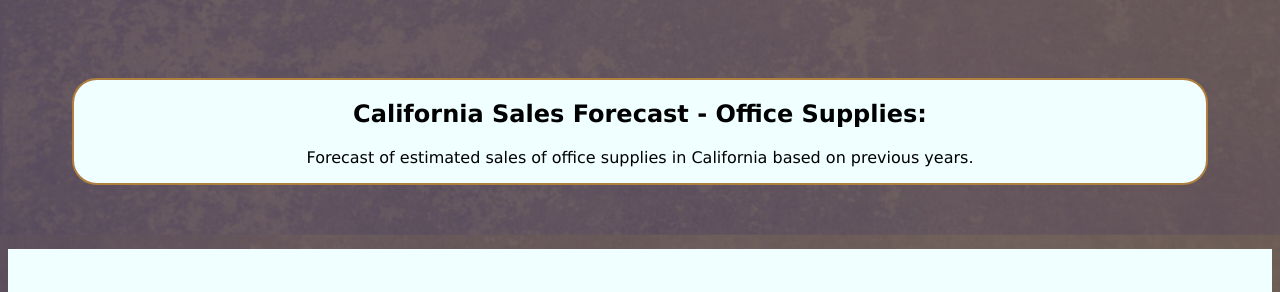
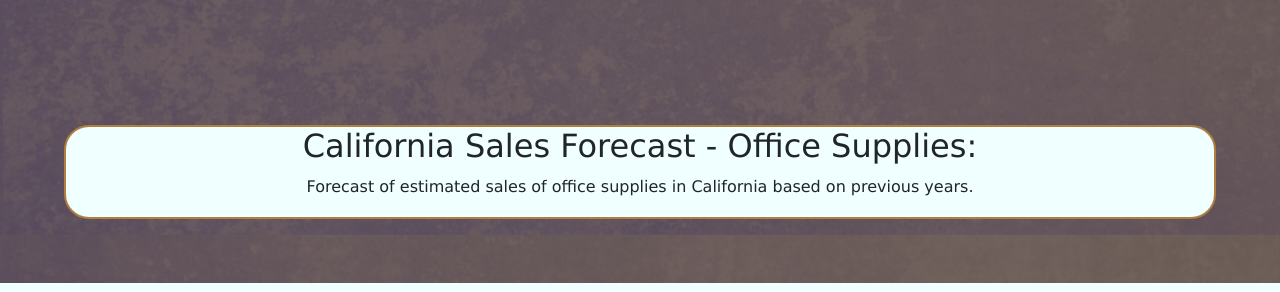
Before and after one commit to jackenelson25/IS-WebDev-Project, a plain HTML site: page html/tableau.html in a window 1280 px wide. Shown: the part 619-911 px from the top of the page. Drawn offline with nearby package versions, Linux system fonts and the light colour scheme.

Commit message:
Update tableau.html

```diff
--- a/html/tableau.html
+++ b/html/tableau.html
@@ -9,6 +9,7 @@
         <title>Tableau Dashboard</title>
         <link rel="icon" type="image/x-icon" href="../images/jn.jpg" />
         <meta charset="utf-8"/>
+        <link href="../styles/styles.css" rel="stylesheet" />
         <link href="../styles/mystyles.css" rel="stylesheet" />
 
     </head>
```
